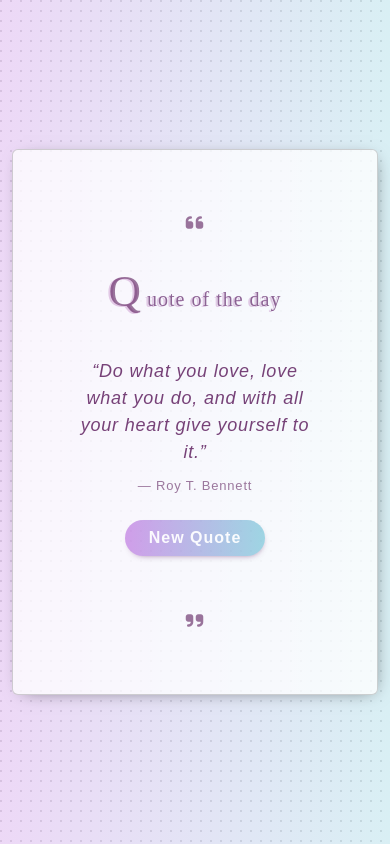
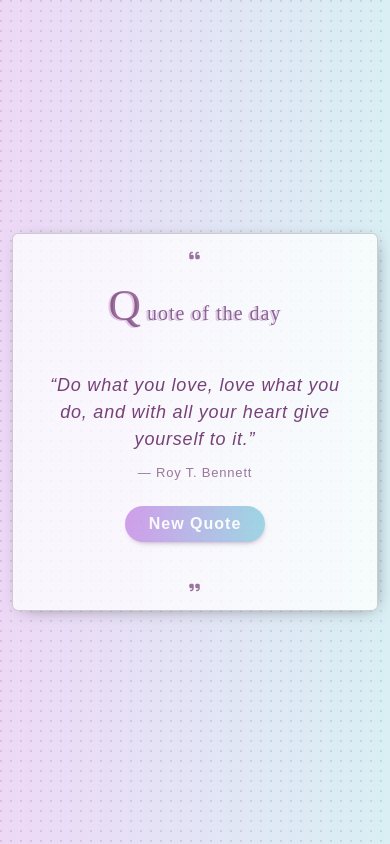
Before and after one commit to eman289/Random-Quotes-App, a plain HTML site: page index.html in a window 390 px wide. Drawn offline with Linux system fonts and the light colour scheme; a web font is replaced by a local one.

Commit message:
second commit

```diff
--- a/css/style.css
+++ b/css/style.css
@@ -53,6 +53,7 @@ h6 {
 }
 
 .card {
+  min-height: 300px;
   background-color: #ffffffbd;
   box-shadow: 3px 3px 17px -8px #00000091;
 }
@@ -107,4 +108,9 @@ i {
   #author {
     font-size: 13px;
   }
+
+  i {
+    font-size: 12px;
+    padding: 0;
+  }
 }
--- a/index.html
+++ b/index.html
@@ -25,7 +25,7 @@
       class="home vh-100 d-flex justify-content-center align-items-center"
     >
       <div class="container">
-        <div class="card text-center adjust-content p-5">
+        <div class="card text-center adjust-content p-3 p-sm-5">
           <i class="fa-solid fa-quote-left"></i>
           <div
             class="card-body d-flex flex-column justify-content-center align-items-center gap-4"
```
